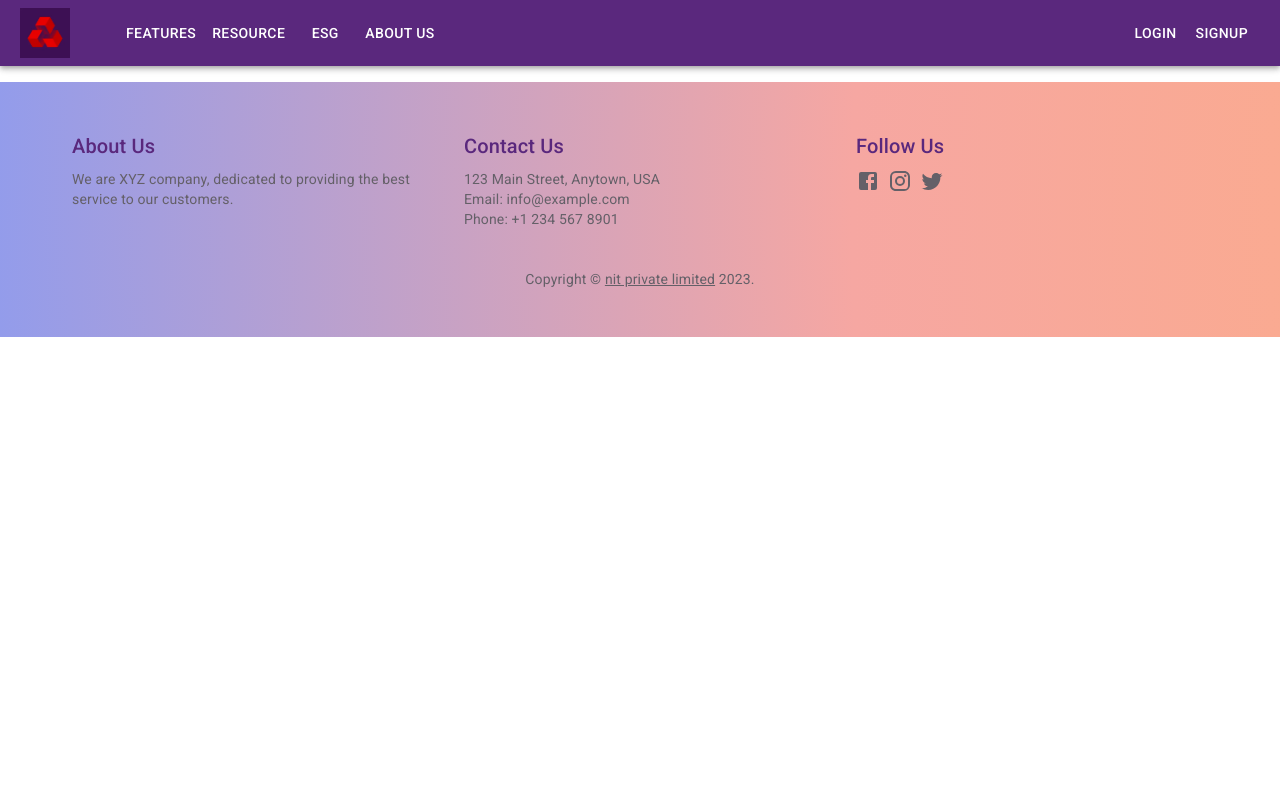
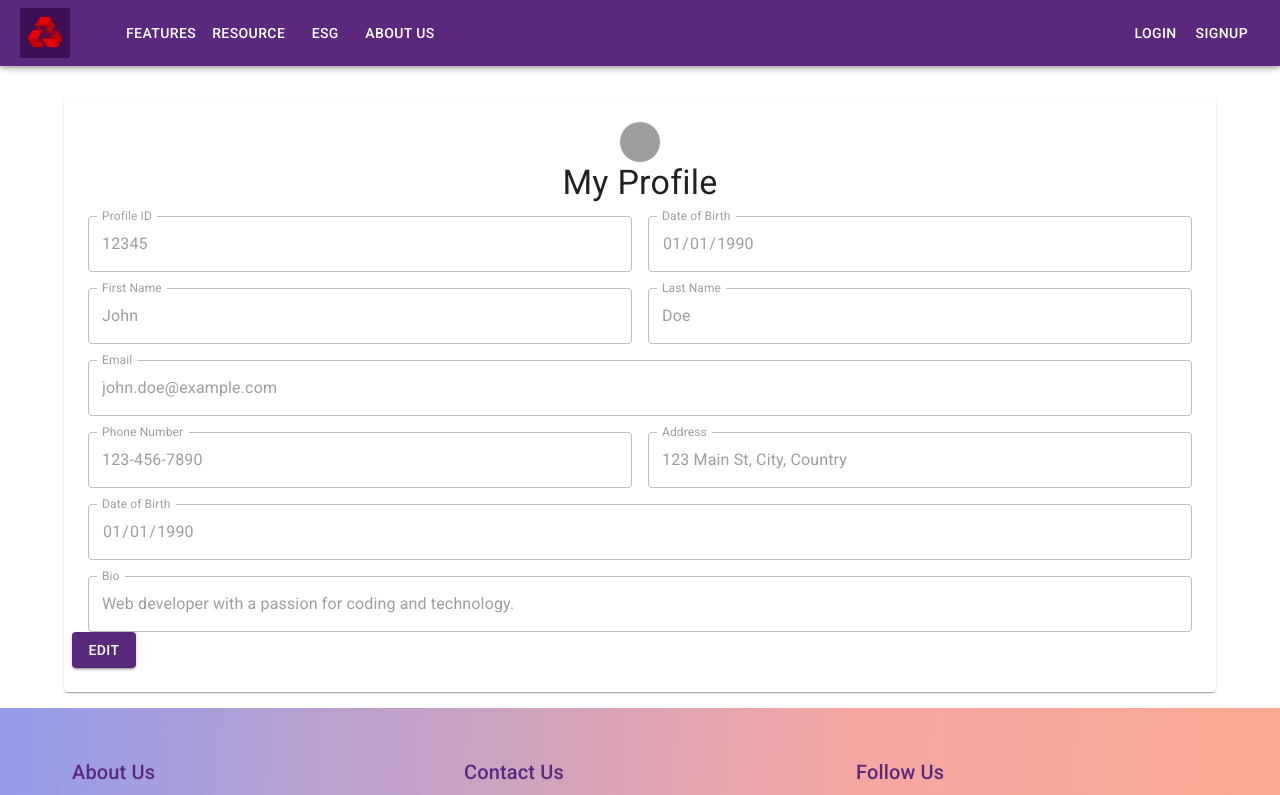
Before and after one commit to swethavshenoy/nit-investment-tracker-fullstack-application, a React (Create React App) app: page /myprofile in a window 1280 px wide. Shown: the top 795 px of the page. Built offline with nearby package versions, Linux system fonts and the light colour scheme; grey boxes are pictures that could not be loaded.

Commit message:
MyProfile page added

```diff
--- a/package.json
+++ b/package.json
@@ -27,6 +27,7 @@
     "react-dom": "^18.2.0",
     "react-hook-form": "^7.46.2",
     "react-material-ui-carousel": "^3.4.2",
+    "react-perfect-scrollbar": "^1.5.8",
     "react-redux": "^8.1.3",
     "react-router": "^6.16.0",
     "react-router-dom": "^6.16.0",
--- a/src/App.css
+++ b/src/App.css
@@ -86,3 +86,11 @@ body {
 .css-1s18dhm-MuiTableCell-root {
     color: #646068 !important;
 }
+
+.css-ciy9n4-MuiPaper-root-MuiAppBar-root {
+    background-color: #5a287d !important;
+}
+
+.css-jzk4qw-MuiPaper-root-MuiAppBar-root {
+    background-color: #5a287d !important;
+}
--- a/src/App.js
+++ b/src/App.js
@@ -14,6 +14,7 @@ import Pricing from './components/shared/Pricing';
 import './App.css';
 import { tiersData } from './constants/config'
 import TransactionHistory from './components/pages/dashboardpage/components/TransactionHistory';
+import MyProfile from './components/pages/dashboardpage/components/MyProfile';
 
 
 function App() {
@@ -36,6 +37,7 @@ function App() {
           <Route path="/checkout" element={<Checkout />} />
           <Route path="/pricing" element={<Pricing tiersData={tiersData} />} />
           <Route path="/transactionhistory" element={<TransactionHistory />} />
+          <Route path="/myprofile" element={<MyProfile />} />
         </Routes>
       </Default>
     </>
--- /dev/null
+++ b/src/components/pages/dashboardpage/components/MyProfile.jsx
@@ -0,0 +1,175 @@
+import React, { useState } from 'react';
+import { Container, Typography, Paper, Grid, TextField, Button, Avatar } from '@mui/material';
+import { makeStyles } from '@material-ui/core/styles';
+
+const useStyles = makeStyles((theme) => ({
+    root: {
+        marginTop: theme.spacing(4),
+    },
+    paper: {
+        padding: theme.spacing(3),
+    },
+    textField: {
+        marginBottom: theme.spacing(2),
+    },
+}));
+
+const initialCustomerDetails = {
+    profileId: '12345',
+    firstName: 'John',
+    lastName: 'Doe',
+    email: 'john.doe@example.com',
+    phoneNumber: '123-456-7890',
+    address: '123 Main St, City, Country',
+    dateOfBirth: '1990-01-01',
+    bio: 'Web developer with a passion for coding and technology.',
+};
+
+const MyProfile = () => {
+    const classes = useStyles();
+    const [customerDetails, setCustomerDetails] = useState({ ...initialCustomerDetails });
+    const [isEditing, setIsEditing] = useState(false);
+
+    const handleEdit = () => {
+        setIsEditing(true);
+    };
+
+    const handleSave = () => {
+        setIsEditing(false);
+        // You can update the customer details on a server or in your state management system
+    };
+
+    const handleChange = (event) => {
+        const { name, value } = event.target;
+        setCustomerDetails({
+            ...customerDetails,
+            [name]: value,
+        });
+    };
+
+    return (
+        <Container className={classes.root}>
+            <Paper className={classes.paper}>
+                <Typography variant="h4" align='center' gutterBottom>
+                    <Grid item xs={4} align='center'>
+                        <Avatar src="/path-to-avatar-image.jpg" alt="User Avatar" className={classes.avatar} />
+                    </Grid>
+                    My Profile
+                </Typography>
+                <Grid container spacing={2}>
+                    <Grid item xs={6}>
+                        <TextField
+                            name="profileId"
+                            label="Profile ID"
+                            value={customerDetails.profileId}
+                            fullWidth
+                            className={classes.textField}
+                            disabled={!isEditing}
+                        />
+                    </Grid>
+                    <Grid item xs={6}>
+                        <TextField
+                            name="dateOfBirth"
+                            label="Date of Birth"
+                            type="date"
+                            value={customerDetails.dateOfBirth}
+                            fullWidth
+                            className={classes.textField}
+                            disabled={!isEditing}
+                        />
+                    </Grid>
+                    <Grid item xs={6}>
+                        <TextField
+                            name="firstName"
+                            label="First Name"
+                            value={customerDetails.firstName}
+                            onChange={handleChange}
+                            fullWidth
+                            className={classes.textField}
+                            disabled={!isEditing}
+                        />
+                    </Grid>
+                    <Grid item xs={6}>
+                        <TextField
+                            name="lastName"
+                            label="Last Name"
+                            value={customerDetails.lastName}
+                            onChange={handleChange}
+                            fullWidth
+                            className={classes.textField}
+                            disabled={!isEditing}
+                        />
+                    </Grid>
+                    <Grid item xs={12}>
+                        <TextField
+                            name="email"
+                            label="Email"
+                            value={customerDetails.email}
+                            onChange={handleChange}
+                            fullWidth
+                            className={classes.textField}
+                            disabled={!isEditing}
+                        />
+                    </Grid>
+                    <Grid item xs={6}>
+                        <TextField
+                            name="phoneNumber"
+                            label="Phone Number"
+                            value={customerDetails.phoneNumber}
+                            onChange={handleChange}
+                            fullWidth
+                            className={classes.textField}
+                            disabled={!isEditing}
+                        />
+                    </Grid>
+                    <Grid item xs={6}>
+                        <TextField
+                            name="address"
+                            label="Address"
+                            value={customerDetails.address}
+                            onChange={handleChange}
+                            fullWidth
+                            className={classes.textField}
+                            disabled={!isEditing}
+                        />
+                    </Grid>
+                    <Grid item xs={12}>
+                        <TextField
+                            name="dateOfBirth"
+                            label="Date of Birth"
+                            type="date"
+                            value={customerDetails.dateOfBirth}
+                            onChange={handleChange}
+                            fullWidth
+                            className={classes.textField}
+                            disabled={!isEditing}
+                        />
+                    </Grid>
+                    <Grid item xs={12}>
+                        <TextField
+                            name="bio"
+                            label="Bio"
+                            value={customerDetails.bio}
+                            onChange={handleChange}
+                            fullWidth
+                            className={classes.textField}
+                            multiline
+                            disabled={!isEditing}
+                        />
+                    </Grid>
+                    {isEditing ? (
+                        <Button variant="contained" color="primary" onClick={handleSave}>
+                            Save
+                        </Button>
+                    ) : (
+                        <Button variant="contained" color="primary" onClick={handleEdit}>
+                            Edit
+                        </Button>
+                    )}
+                </Grid>
+            </Paper>
+        </Container>
+    );
+};
+
+export default MyProfile;
```
Also changed, not shown: 1 other file (tests, documents, lock files or other folders).
